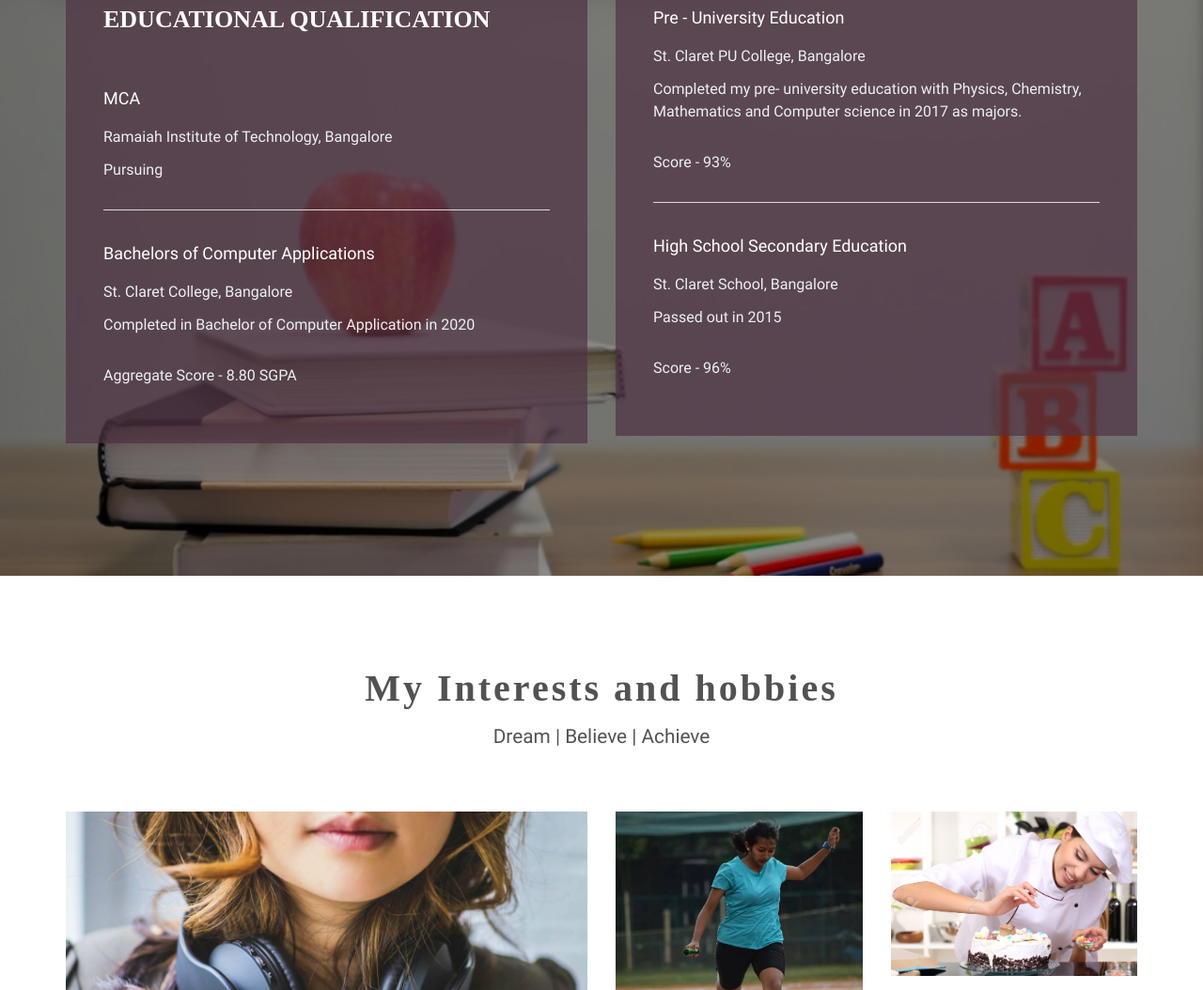
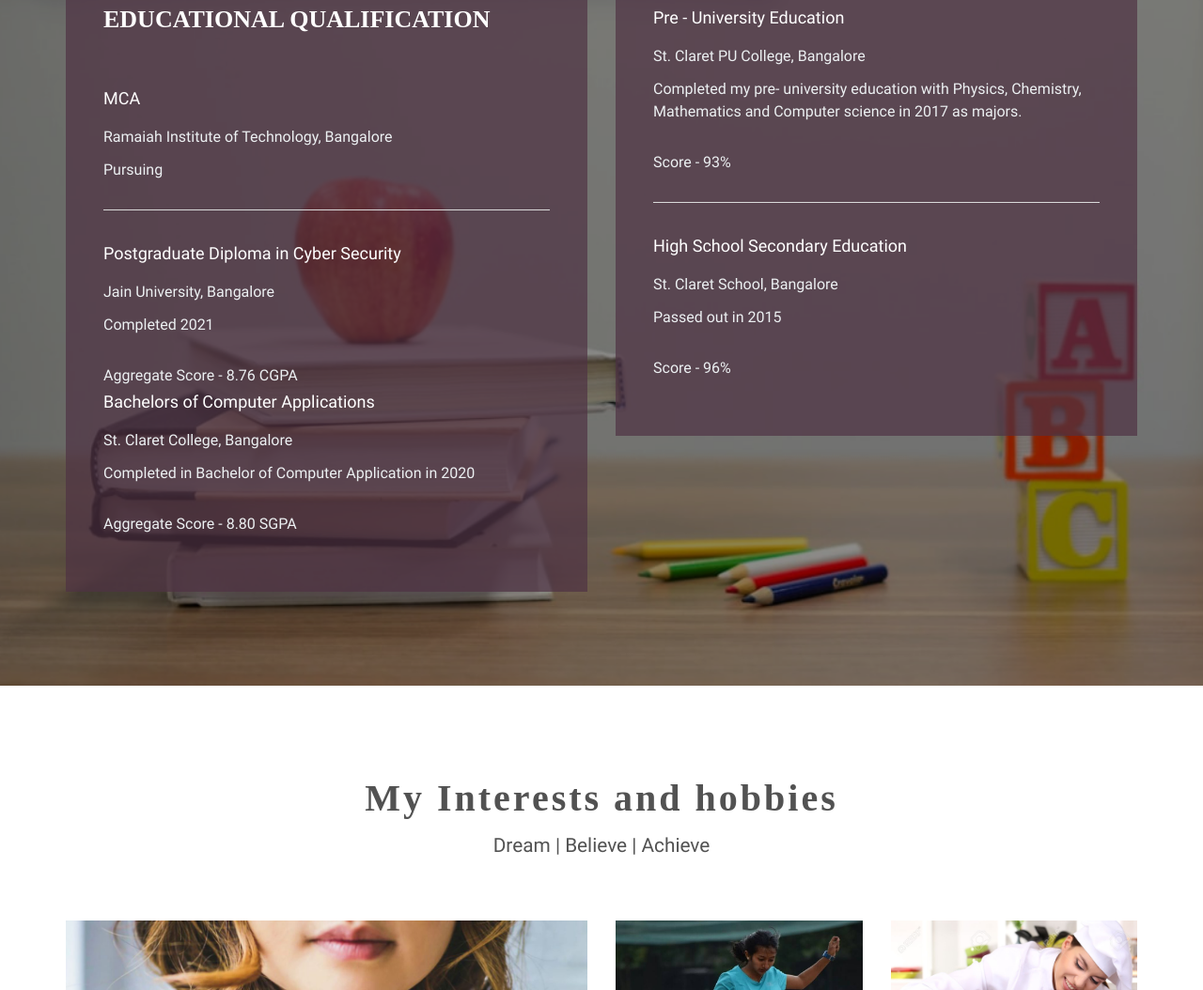
Before and after one commit to Simran31-ps/Simran, a plain HTML site: page index.html in a window 1280 px wide. Shown: the part 2797-3851 px from the top of the page at 94% size. Drawn offline with Linux system fonts and the light colour scheme.

Commit message:
Update index.html

```diff
--- a/index.html
+++ b/index.html
@@ -190,6 +190,15 @@
                                         <h5>MCA</h5>
                                         <h6>Ramaiah Institute of Technology, Bangalore</h6>
                                         <p>Pursuing</p>
+
+
+                                    </div>
+
+					    <div class="content-details">
+                                            <h5>Postgraduate Diploma in Cyber Security</h5>
+                                            <h6>Jain University, Bangalore</h6>
+                                            <p>Completed 2021 </p>
+                                            <p>Aggregate Score   - 8.76 CGPA</p>
                                     </div>
 
 
```
